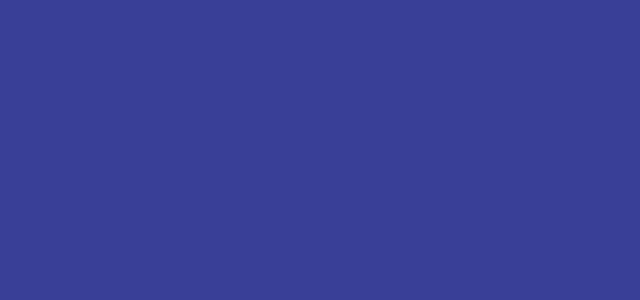
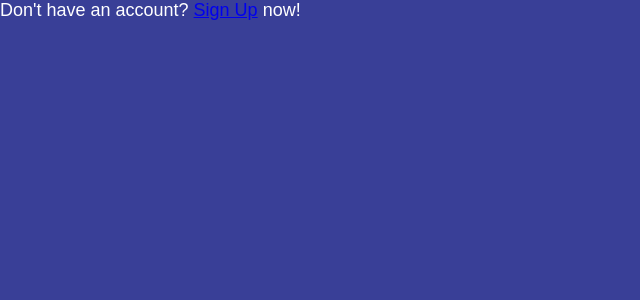
Before and after one commit to Muramatsu2602/eagle-edu-project, a React (Create React App) app in the folder web/: page /login in a window 1280 px wide. Shown: the top 300 px of the page, without its empty margins (0-640 px from the left). Built offline with nearby package versions, Linux system fonts and the light colour scheme.

Commit message:
Organize styling files + install axios

```diff
--- a/web/package.json
+++ b/web/package.json
@@ -6,6 +6,7 @@
     "@testing-library/jest-dom": "^5.11.4",
     "@testing-library/react": "^11.1.0",
     "@testing-library/user-event": "^12.1.10",
+    "axios": "^0.21.1",
     "react": "^17.0.2",
     "react-dom": "^17.0.2",
     "react-icons": "^4.2.0",
--- a/web/src/pages/dashboard/dashboard-styling.js
+++ b/web/src/pages/dashboard/dashboard-styling.js
@@ -0,0 +1,21 @@
+import styled from "styled-components";
+
+export const Container = styled.div`
+  /* background-color: red; */
+  margin-top: 110px;
+  display: block;
+  height: 200vh;
+  width: 100vw;
+`;
+
+export const DashboardWrapper = styled.div`
+  background-color: var(--white);
+  border-radius: 10px;
+  min-height: 40vh;
+  height: auto;
+  margin: 2rem;
+
+  display: flex;
+  flex-wrap: wrap;
+  justify-content: center;
+`;
--- a/web/src/pages/dashboard/index.js
+++ b/web/src/pages/dashboard/index.js
@@ -1,31 +1,10 @@
-import React, {  } from "react";
+import React from "react";
 import { BrowserRouter as Router } from "react-router-dom";
-import styled from "styled-components";
 
 import Sidebar from "../../components/SidebarAndNavbar/Sidebar";
-
 import CourseCard from "../../components/CourseCard";
 import { CourseCardData } from "../../components/CourseCard/CourseCardData";
-
-const Container = styled.div`
-  /* background-color: red; */
-  margin-top: 110px;
-  display: block;
-  height: 200vh;
-  width: 100vw;
-`;
-
-const DashboardWrapper = styled.div`
-  background-color: var(--white);
-  border-radius: 10px;
-  min-height: 40vh;
-  height: auto;
-  margin: 2rem;
-
-  display: flex;
-  flex-wrap: wrap;
-  justify-content: center;
-`;
+import { Container, DashboardWrapper } from "./dashboard-styling";
 
 function Dashboard() {
   return (
--- a/web/src/pages/login/index.js
+++ b/web/src/pages/login/index.js
@@ -1,6 +1,15 @@
 import React, { useState, useEffect } from "react";
 import Auth from "../../services/AuthService";
 import { Redirect } from "react-router-dom";
+
+import {
+  Container,
+  LoginForm,
+  LogoSection,
+  FormSection,
+  BottomLabel,
+  SignUpLink,
+} from "./login-styling";
 
 function Login() {
   // Form Variables
@@ -11,11 +20,6 @@ function Login() {
   const [error, setError] = useState(false);
   const [success, setSuccess] = useState(false);
 
-  /**
-   * função que é executada no início do componente, para
-   * verificar se o usuário já não está logado, se estiver,
-   *  redirecionamos para a página /user  (/private, no Notion)
-   */
   useEffect(() => {
     const user = Auth.isLogged();
     if (user) setSuccess(true);
@@ -40,12 +44,18 @@ function Login() {
   };
 
   return (
-  <>
-
-
-
-
-  </>);
+    <>
+      <Container>
+        <LoginForm>
+          <LogoSection></LogoSection>
+          <FormSection></FormSection>
+          <BottomLabel>
+            Don't have an account? <SignUpLink to="#">Sign Up</SignUpLink> now!
+          </BottomLabel>
+        </LoginForm>
+      </Container>
+    </>
+  );
 }
 
 export default Login;
--- a/web/src/pages/login/login-styling.js
+++ b/web/src/pages/login/login-styling.js
@@ -0,0 +1,14 @@
+import styled from "styled-components";
+import { Link } from "react-router-dom";
+
+export const Container = styled.div``;
+
+export const LoginForm = styled.div``;
+
+export const LogoSection = styled.div``;
+
+export const FormSection = styled.form``;
+
+export const BottomLabel = styled.span``;
+
+export const SignUpLink = styled(Link)``;
```
Also changed, not shown: web/src/components/EagleButton/index.js (deleted, +0 -15 lines), web/src/pages/home/home-styling.js (added), web/src/pages/home/home.module.css (deleted), 2 other files (tests, documents, lock files or other folders).
